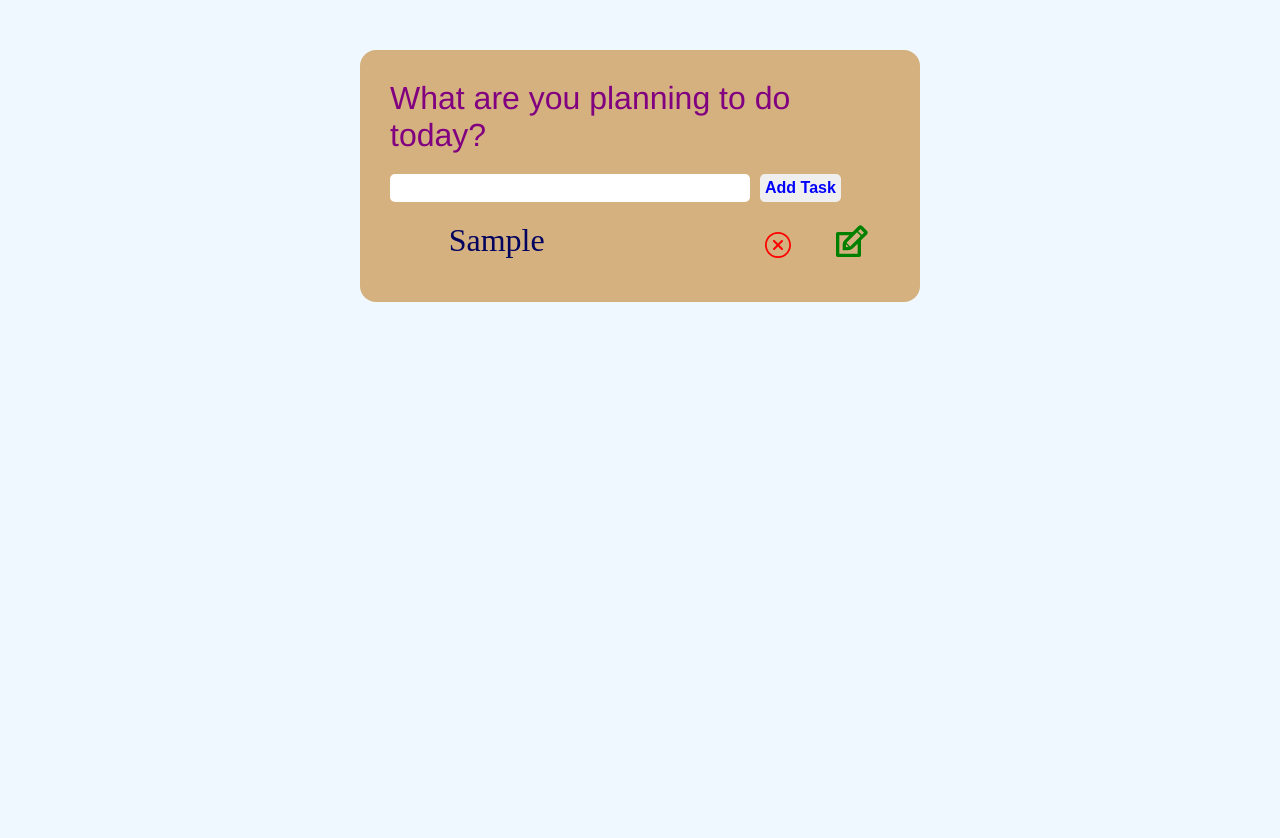
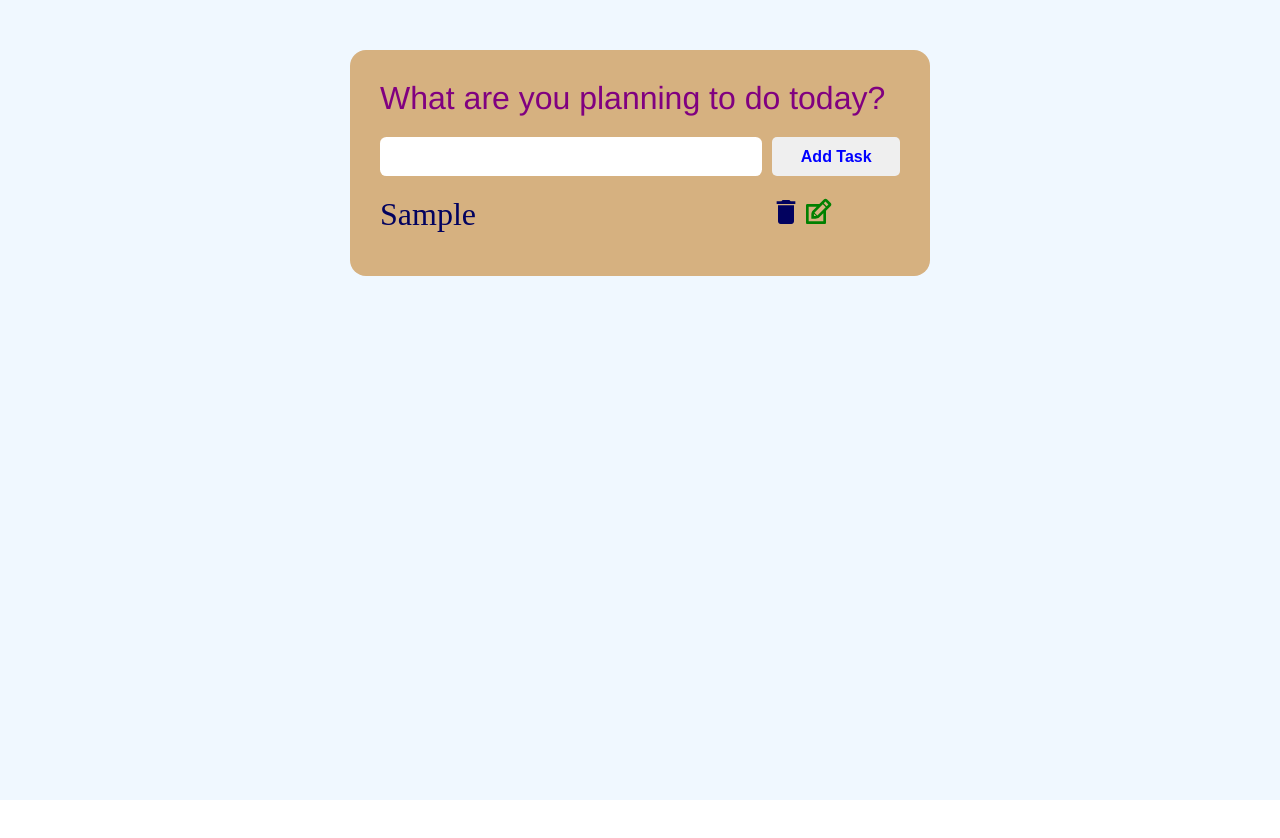
Before and after one commit to mohammadislamdeveloper365/react-portfolio, a React (Create React App) app: page / in a window 1280 px wide. Both pictures are taken after typing "Sample" into the empty fields and a click on the button "Add Task". Shown: the top 838 px of the page. After the commit the page ends 800 px from the top, so only its background shows below. Built offline with nearby package versions, Linux system fonts and the light colour scheme.

Commit message:
fix style

```diff
--- a/src/components/Todo/Todo.module.css
+++ b/src/components/Todo/Todo.module.css
@@ -1,8 +1,7 @@
 
 .todo {
     background-color: rgb(214, 177, 128);
-    width: 500px;
-    max-width: 600px;
+    max-width: 580px;
     margin: auto;
     padding: 30px;
     border-radius: 1rem;
--- a/src/components/TodoForm/TodoForm.module.css
+++ b/src/components/TodoForm/TodoForm.module.css
@@ -1,18 +1,20 @@
 .todo-form {
-    margin: auto;
+    display: flex;
+    justify-content: space-between;
 }
 
 .todo-input {
-    width: 70%;
-    padding: 5px;
+    width: 75%;
+    padding: 0.5rem;
     border: none;
-    border-radius: 5px;
-    font-size: 1rem;
+    border-radius: 0.4rem;
+    font-size: 1.25rem;
     color: rgb(223, 41, 5);
-    font-weight: 400;
+    font-weight: 700;
 }
 
 .todo-button {
+    width: 25%;
     margin-left: 10px;
     border-radius: 5px;
     padding: 5px;
--- a/src/components/TodoList/TodoList.js
+++ b/src/components/TodoList/TodoList.js
@@ -1,6 +1,5 @@
 import React, { Component } from "react";
-import { IoIosCloseCircleOutline } from "react-icons/io";
-import { TiEdit } from "react-icons/ti";
+import TodoListItem from "../TodoListItem/TodoListItem";
 import styles from "./TodoList.module.css";
 
 class TodoList extends Component {
@@ -9,15 +8,7 @@ class TodoList extends Component {
 
     return (
       <ul className={styles["todo-list"]}>
-        {todoList.map((todo) => (
-          <li key={todo.id} className={styles["todo-list-detail"]}>
-            <div className={styles["todo-list-task"]}>{todo.todo}</div>
-
-              <IoIosCloseCircleOutline  className={styles["todo-list-close"]}/>{" "}
-
-            <TiEdit className={styles["todo-list-edit"]} />
-          </li>
-        ))}
+        {todoList.map((todo) => <TodoListItem todo={todo}/>)}
       </ul>
     );
   }
--- a/src/components/TodoList/TodoList.module.css
+++ b/src/components/TodoList/TodoList.module.css
@@ -1,28 +1,15 @@
 .todo-list {
+    color: rgb(2, 2, 95);
+    font-size: 2rem;
     list-style-type: none;
     margin-top: 20px;
-    font-size: 2rem;
-    color: rgb(2, 2, 95);
-    position: relative;
+    padding: 0px;
 }
-.todo-list-detail {
+.todo-list-item {
     display: flex;
-    justify-content: space-around;
     margin-bottom: 10px;
 }
 
 .todo-list-task {
     width: 60%;
 }
-
-.todo-list-close {
-    color: red;
-    font-size: 2rem;
-    padding-top: 7px;
-}
-
-.todo-list-edit {
-    color: green;
-    font-size: 2.5rem;
-
-}
--- /dev/null
+++ b/src/components/TodoListItem/TodoListItem.js
@@ -0,0 +1,25 @@
+import React from 'react';
+import { IoIosCloseCircleOutline } from "react-icons/io";
+import { MdDelete } from "react-icons/md";
+import { TiEdit } from "react-icons/ti";
+import styles from './TodoListItem.module.css';
+
+export default function TodoListItem(props) {
+    const { todo, deleteItem } = props;
+
+  return (
+    <>
+      <li key={todo.id} className={styles["todo-list-item"]}>
+            <span className={styles["todo-list-task"]}>{todo.todo}</span>
+            <div className={styles["todo-list-icons"]}>
+                <span onClick={deleteItem}>
+                    <MdDelete  className={styles["todo-list-close-icon"]}/>
+                </span>
+                <span>
+                    <TiEdit className={styles["todo-list-edit-icon"]} />
+                </span>
+            </div>
+          </li>
+    </>
+  )
+}
--- /dev/null
+++ b/src/components/TodoListItem/TodoListItem.module.css
@@ -0,0 +1,26 @@
+.todo-list-item {
+    display: flex;
+    justify-content: space-between;
+    margin-bottom: 10px;
+}
+
+.todo-list-icons {
+    display: flex;
+    align-items: center;
+    width: 25%;
+}
+
+.todo-list-task {
+    width: 75%;
+}
+
+
+.todo-list-close-icon {
+    font-size: 2rem;
+    font-weight: bolder;
+}
+
+.todo-list-edit-icon {
+    color: green;
+    font-size: 2rem;
+}
--- a/src/index.css
+++ b/src/index.css
@@ -1,3 +1,4 @@
 * {
     margin: 0;
+    box-sizing: border-box;
 }
```
